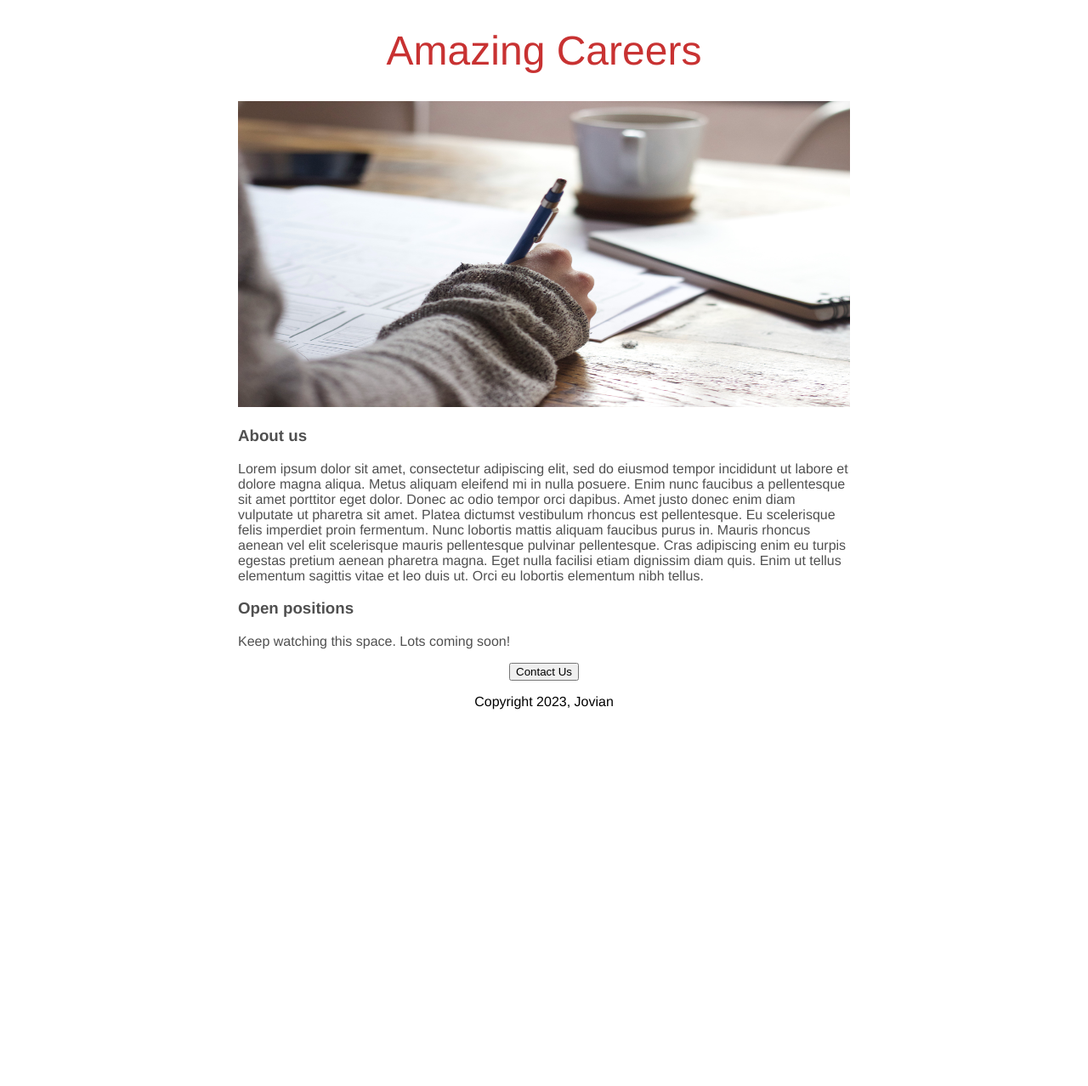
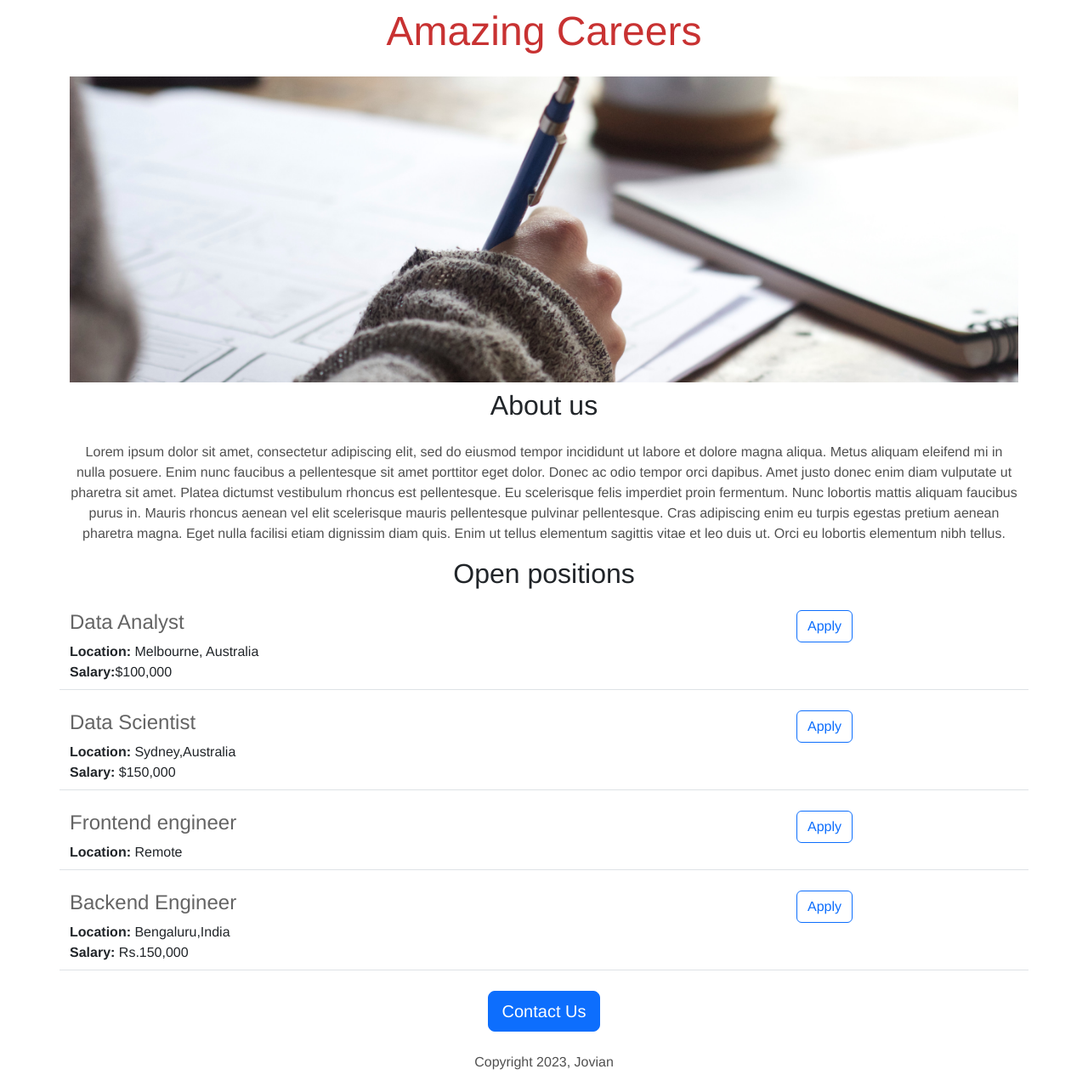
Before and after one commit to Jinith/careers-website, a Flask app: page / in a window 1280 px wide. Shown: the whole page at 85% size. Before the commit the page ends 835 px from the top, so only its background shows below. Run offline with Flask 2, Linux system fonts and the light colour scheme; parts of the project's set-up code (start-up, migrations or seed data) failed here and were passed over.

Commit message:
Added dynamic data & api route for jobs

```diff
--- a/main.py
+++ b/main.py
@@ -1,8 +1,38 @@
-from flask import Flask, render_template
+from flask import Flask, render_template,jsonify
 app = Flask(__name__)
+
+JOBS=[
+{
+  'id':1,
+  'title':'Data Analyst',
+  'location': ' Melbourne, Australia',
+  'salary':'$100,000'
+},
+  {
+  'id':2,
+  'title':'Data Scientist',
+  'location':' Sydney,Australia',
+  'salary':' $150,000'},
+  {
+  'id':3,
+  'title':' Frontend engineer',
+  'location': ' Remote',
+  },
+  {
+  'id':4,
+  'title':' Backend Engineer',
+  'location': ' Bengaluru,India',
+  'salary':' Rs.150,000'}
+
+]
+
 @app.route("/")
 def hello_world():
-  return render_template("home.html")
+  return render_template("home.html",jobs=JOBS)
+
+@app.route("api/jobs")
+def list_jobs():
+  return jsonify(JOBS)
 
 if __name__=='__main__':
   app.run(host='0.0.0.0', debug=True)
--- a/templates/home.html
+++ b/templates/home.html
@@ -1,43 +1,55 @@
 <!DOCTYPE html>
 <html>
   <head>
+    <meta charset="utf-8">
+    <meta name="viewport" content="width=device-width, initial-scale=1">
+    <link href="https://cdn.jsdelivr.net/npm/bootstrap@5.3.0-alpha1/dist/css/bootstrap.min.css" rel="stylesheet" integrity="sha384-GLhlTQ8iRABdZLl6O3oVMWSktQOp6b7In1Zl3/Jr59b6EGGoI1aFkw7cmDA6j6gD" crossorigin="anonymous">
     <title>Careers website</title>
     <style>
-      body{
+      body
+        {
         font-family:"helvetica neue"
-      }
+        }
       h1 {
         font-size:48px;
         font-weight:normal;
         text-align: center;
         color: rgb(200,50,50);
-      }
-      .bodytext,h3  {
+        }
+      p,h3  {
         color: rgb(80,80,80)
-      }
+       }
       #banner {
         width: 100%;
         height:360px;
-        background-size: cover;
-      }
+        object-fit: cover;
+       }
 
-      #container {
-        max-width: 720px;
-        margin:0 auto;
-      }
+
     </style>
   </head>
+
   <body>
-    <div id="container">
-      <h1>Amazing Careers</h1>
-      <img id="banner" src="https://careers-website.jinithnair.repl.co/static/banner.jpg" >
-      <h3>About us</h3>
-      <p class="bodytext">Lorem ipsum dolor sit amet, consectetur adipiscing elit, sed do eiusmod tempor incididunt ut labore et dolore magna aliqua. Metus aliquam eleifend mi in nulla posuere. Enim nunc faucibus a pellentesque sit amet porttitor eget dolor. Donec ac odio tempor orci dapibus. Amet justo donec enim diam vulputate ut pharetra sit amet. Platea dictumst vestibulum rhoncus est pellentesque. Eu scelerisque felis imperdiet proin fermentum. Nunc lobortis mattis aliquam faucibus purus in. Mauris rhoncus aenean vel elit scelerisque mauris pellentesque pulvinar pellentesque. Cras adipiscing enim eu turpis egestas pretium aenean pharetra magna. Eget nulla facilisi etiam dignissim diam quis. Enim ut tellus elementum sagittis vitae et leo duis ut. Orci eu lobortis elementum nibh tellus. </p>
-      <h3>Open positions</h3>
-      <p class="bodytext"> Keep watching this space. Lots coming soon!</p>
+
+    <div class="container-md"">
+      <h1 class="text-center mt-2 mb-4" >Amazing Careers</h1>
+      <img class="img-fluid" id="banner" src="https://careers-website.jinithnair.repl.co/static/banner.jpg" >
+      <h2 class="text-center mt-2 mb-4">About us</h2>
+      <p class="text-center" class="lead">Lorem ipsum dolor sit amet, consectetur adipiscing elit, sed do eiusmod tempor incididunt ut labore et dolore magna aliqua. Metus aliquam eleifend mi in nulla posuere. Enim nunc faucibus a pellentesque sit amet porttitor eget dolor. Donec ac odio tempor orci dapibus. Amet justo donec enim diam vulputate ut pharetra sit amet. Platea dictumst vestibulum rhoncus est pellentesque. Eu scelerisque felis imperdiet proin fermentum. Nunc lobortis mattis aliquam faucibus purus in. Mauris rhoncus aenean vel elit scelerisque mauris pellentesque pulvinar pellentesque. Cras adipiscing enim eu turpis egestas pretium aenean pharetra magna. Eget nulla facilisi etiam dignissim diam quis. Enim ut tellus elementum sagittis vitae et leo duis ut. Orci eu lobortis elementum nibh tellus. </p>
+<h2 class="text-center mt-2 mb-4">Open positions</h2>
+<div>
+
+         {% for job in jobs %}
+           {% include 'jobitem.html' %}
+          {% endfor %}
+
+</div>
+
+
+
       <div style="text-align: center">
-          <button>Contact Us</button>
-        <p>Copyright 2023, Jovian</p>
+          <button class="btn btn-primary btn-lg">Contact Us</button>
+        <p class="mt-4">Copyright 2023, Jovian</p>
       </div>
 
     </div>
--- /dev/null
+++ b/templates/jobitem.html
@@ -0,0 +1,26 @@
+<div class="mb-4 pb-2 border-bottom row">
+<div class="col-9">
+  <h4
+    style="color:rgb(100,100,100)">
+    {{job['title']}}
+  </h4>
+
+  <div>
+      <b>Location:</b>{{job['location']}}
+  </div>
+  {%if 'salary' in job%}
+  <div>
+      <b>Salary:</b>{{job['salary']}}
+  </div>
+  {%endif%}
+</div>
+
+
+<div class="col-3">
+  <button type="button" class="btn btn-outline-primary">Apply</button>
+
+</div>
+
+
+
+</div>
```
